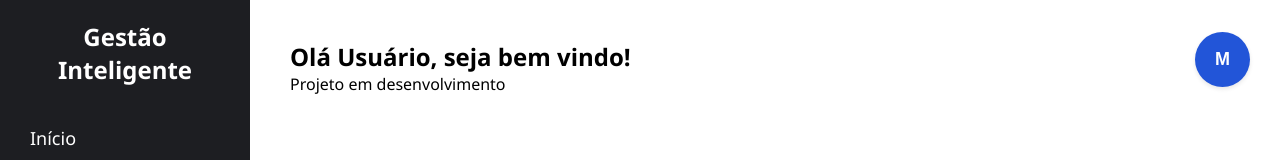
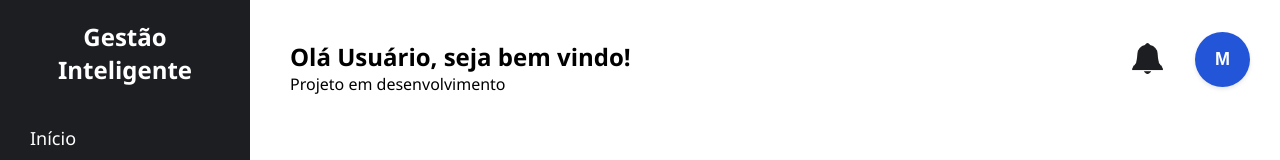
Before and after one commit to mateus-gondev/Gestao_Inteligente, a React (Vite) app: page /home in a window 1280 px wide. Shown: the top 160 px of the page. Built offline with nearby package versions, Linux system fonts and the light colour scheme.

Commit message:
Criação chat modal

```diff
--- a/src/assets/css/home_css/home.css
+++ b/src/assets/css/home_css/home.css
@@ -43,6 +43,26 @@
     background-color: var(--branco)
 }
 
+/*Icone de Notificação*/
+.container-notifica{
+    position: fixed;
+    top: 4.5%;
+    right: 110px;
+    display: inline-block;
+    z-index: 999;
+    cursor: pointer;
+}
+
+.container-notifica img{
+    width: 45px;
+    height: 45px;
+}
+
+.container-notifica img:hover{
+    width: 46px;
+    height: 46px;
+}
+
 /*Foto Perfil*/
 /* Container no topo direito */
 .perfil-container {
@@ -52,6 +72,7 @@
     display: inline-block;
     z-index: 999;
 }
+
 
 .perfil-avatar {
     width: 55px;
@@ -81,7 +102,7 @@
 .perfil-menu {
     position: absolute;
     right: 0;
-    top: 52px;
+    top: 60px;
     background-color: var(--branco);
     min-width: 160px;
     box-shadow: 0px 8px 16px rgba(0, 0, 0, 0.15);
@@ -90,6 +111,31 @@
     display: flex;
     flex-direction: column;
 }
+
+.chat-menu{
+    position: absolute;
+    right: 0;
+    top: 45px;
+    background-color: var(--branco);
+    min-width: 160px;
+    width: 200px;
+    height: 400px;
+    box-shadow: 0px 8px 16px rgba(0, 0, 0, 0.15);
+    border-radius: 8px;
+    padding: 6px 0;
+    display: flex;
+    flex-direction: column;
+}
+
+.chat-menu p{
+    color: var(--preto-cinza);
+    padding: 10px 16px;
+    text-decoration: none;
+    font-family: sans-serif;
+    font-size: 16px;
+    font-weight: 600;
+}
+
 
 /* Links do menu */
 .perfil-menu a {
--- a/src/pages/Home/home.jsx
+++ b/src/pages/Home/home.jsx
@@ -1,13 +1,21 @@
 import { useState, useEffect, useRef } from 'react';
 
 import "../../assets/css/home_css/home.css";
+import iconNotifica from '../../assets/icons/notifica.png';
 
 function Home(){
+
+    const [chatAberto, setChatAberto] = useState(false);
+    const chatRef = useRef(null);
 
     const [menuAberto, setMenuAberto] = useState(false);
     const menuRef = useRef(null);
 
-     // Alterna o estado do menu (abre/fecha) ao clicar na foto
+    // Alterna o estado do menu (abre/fecha) ao clicar na foto
+    const alteraChat =() => {
+        setChatAberto(!chatAberto);
+    };
+
     const alternarMenu = () => {
         setMenuAberto(!menuAberto);
     };
@@ -15,8 +23,9 @@ function Home(){
     // Fecha o menu automaticamente se o usuário clicar fora dele
     useEffect(() => {
         const clicarFora = (event) => {
-            if (menuRef.current && !menuRef.current.contains(event.target)) {
+            if (menuRef.current && !menuRef.current.contains(event.target) || chatRef.current && !chatRef.current.contains(event.target)) {
                 setMenuAberto(false);
+                setChatAberto(false);
             }
         };
 
@@ -47,6 +56,20 @@ function Home(){
                     <h1>Olá Usuário, seja bem vindo!</h1>
                     <p>Projeto em desenvolvimento</p>
 
+                    <div className="container-notifica">
+                        {/* Icone de Notificação*/}
+                        <div className="icoin-notifica" onClick={alteraChat}>
+                            <img src={iconNotifica} alt="icon" className="icon-sinho" />
+                        </div>
+
+
+                            {chatAberto && (
+                                <div className="chat-menu">
+                                    <p>Chat</p>
+                                </div>
+                            )}
+                    </div>
+
                     <div className="perfil-container" ref={menuRef}>
                         {/* Botão com a foto de perfil */}
                         <div className="perfil-avatar" onClick={alternarMenu}>
@@ -56,10 +79,10 @@ function Home(){
                         {/* Menu renderizado condicionalmente se estiver aberto */}
                         {menuAberto && (
                             <div className="perfil-menu">
-                            <a href="#perfil" onClick={() => setMenuAberto(false)}>Meu Perfil</a>
-                            <a href="#config" onClick={() => setMenuAberto(false)}>Configurações</a>
-                            <hr />
-                            <a href="/" className="logout" onClick={() => setMenuAberto(false)}>Sair</a>
+                                <a href="#perfil" onClick={() => setMenuAberto(false)}>Meu Perfil</a>
+                                <a href="#config" onClick={() => setMenuAberto(false)}>Configurações</a>
+                                <hr />
+                                <a href="/" className="logout" onClick={() => setMenuAberto(false)}>Sair</a>
                             </div>
                         )}
                     </div>
```
Also changed, not shown: src/assets/icons/notifica.png (added).
